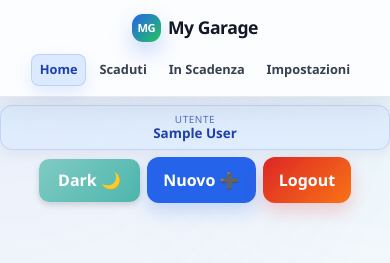
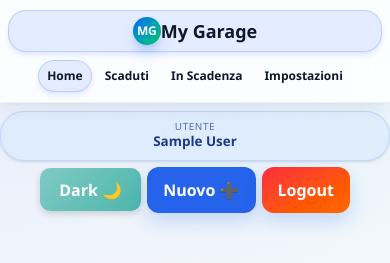
Before and after one commit to POrtalda/my-garage, a React (Vite) app in the folder client/: page / in a window 390 px wide. Shown: the top 263 px of the page. Built offline with nearby package versions, Linux system fonts and the light colour scheme; no server answers; sample sign-in values are in the browser's storage.

Commit message:
Convert menu to Tailwind

```diff
--- a/client/src/components/Menu/Menu.css
+++ /dev/null
@@ -1,331 +0,0 @@
-.menu {
-  position: sticky;
-  top: 0;
-  z-index: 1000;
-  display: flex;
-  width: 100%;
-  align-items: center;
-  justify-content: space-between;
-  gap: 1rem;
-  margin: 0;
-  padding: 0.75rem 1.25rem;
-  border-bottom: 1px solid rgba(148, 163, 184, 0.22);
-  background: rgba(255, 255, 255, 0.86);
-  color: var(--color-text);
-  box-shadow: 0 10px 30px rgba(15, 23, 42, 0.08);
-  font-weight: 700;
-  backdrop-filter: blur(18px);
-}
-
-body.dark .menu {
-  border-bottom-color: rgba(148, 163, 184, 0.16);
-  background: rgba(15, 23, 42, 0.86);
-  color: #f8fafc;
-  box-shadow: 0 12px 32px rgba(0, 0, 0, 0.36);
-}
-
-.menu-brand {
-  display: inline-flex;
-  align-items: center;
-  flex-shrink: 0;
-  gap: 0.55rem;
-  min-height: 40px;
-  padding: 0.25rem 0;
-  color: #111827;
-  font-weight: 900;
-  letter-spacing: -0.03em;
-  line-height: 1;
-  text-decoration: none;
-  white-space: nowrap;
-  transition:
-    color var(--transition-fast),
-    transform var(--transition-fast);
-}
-
-.menu-brand.active {
-  background: transparent;
-  color: #111827;
-}
-
-.menu-brand:hover {
-  color: var(--color-primary-hover);
-  transform: translateY(-1px);
-}
-
-.menu-brand-mark {
-  display: inline-flex;
-  width: 2rem;
-  height: 2rem;
-  align-items: center;
-  justify-content: center;
-  border-radius: 0.8rem;
-  background: linear-gradient(135deg, #2563eb, #22c55e);
-  color: #ffffff;
-  font-size: 0.78rem;
-  font-weight: 950;
-  letter-spacing: -0.04em;
-  box-shadow: 0 10px 22px rgba(37, 99, 235, 0.25);
-}
-
-.menu-brand-text {
-  font-size: 1.35rem;
-}
-
-body.dark .menu-brand,
-body.dark .menu-brand.active {
-  color: #f9fafb;
-}
-
-body.dark .menu-brand:hover {
-  color: #93c5fd;
-}
-
-.menu-links {
-  display: flex;
-  align-items: center;
-  justify-content: center;
-  gap: 0.4rem;
-  margin: 0;
-  padding: 0;
-  list-style: none;
-}
-
-.menu-links li {
-  display: flex;
-  align-items: center;
-}
-
-.menu-links li a {
-  display: inline-flex;
-  align-items: center;
-  justify-content: center;
-  min-height: 36px;
-  padding: 0.45rem 0.78rem;
-  border: 1px solid transparent;
-  border-radius: var(--radius-md);
-  color: var(--color-text-soft);
-  text-decoration: none;
-  transition:
-    background-color var(--transition-fast),
-    border-color var(--transition-fast),
-    color var(--transition-fast),
-    transform var(--transition-fast),
-    box-shadow var(--transition-fast);
-}
-
-.menu-links li a.active {
-  border-color: rgba(37, 99, 235, 0.18);
-  background: var(--color-primary-soft);
-  color: var(--color-primary-soft-text);
-  box-shadow: 0 8px 18px rgba(37, 99, 235, 0.12);
-}
-
-.menu-links li a:hover {
-  border-color: rgba(37, 99, 235, 0.2);
-  background-color: rgba(37, 99, 235, 0.08);
-  color: var(--color-primary-hover);
-  transform: translateY(-1px);
-}
-
-.menu-links li a.active:hover {
-  background: var(--color-primary-soft);
-  color: var(--color-primary-soft-text);
-}
-
-body.dark .menu-links li a {
-  color: #cbd5e1;
-}
-
-body.dark .menu-links li a:hover {
-  border-color: rgba(147, 197, 253, 0.24);
-  background-color: rgba(96, 165, 250, 0.12);
-  color: #bfdbfe;
-}
-
-body.dark .menu-links li a.active {
-  border-color: rgba(147, 197, 253, 0.22);
-  background: rgba(96, 165, 250, 0.18);
-  color: #dbeafe;
-  box-shadow: 0 10px 22px rgba(0, 0, 0, 0.24);
-}
-
-.menu-actions {
-  display: flex;
-  align-items: center;
-  justify-content: center;
-  gap: 0.75rem;
-  margin-top: 1.5rem;
-  margin-bottom: 0.85rem;
-  padding: 0 1rem;
-}
-
-.menu-user {
-  display: flex;
-  min-width: 128px;
-  flex-direction: column;
-  justify-content: center;
-  padding: 0.5rem 0.85rem;
-  border: 1px solid rgba(37, 99, 235, 0.16);
-  border-radius: var(--radius-lg);
-  background: rgba(219, 234, 254, 0.72);
-  color: var(--color-primary-soft-text);
-  line-height: 1.2;
-  box-shadow: var(--shadow-sm);
-}
-
-.menu-user-label {
-  font-size: 0.68rem;
-  text-transform: uppercase;
-  letter-spacing: 0.06em;
-  opacity: 0.72;
-}
-
-.menu-user strong {
-  font-size: 0.9rem;
-  word-break: break-word;
-}
-
-.menu-logout {
-  background: linear-gradient(135deg, var(--color-danger), #f97316);
-  color: #ffffff;
-  box-shadow: 0 8px 18px rgba(239, 68, 68, 0.24);
-}
-
-.menu-logout:hover {
-  background: var(--color-danger-hover);
-  box-shadow: 0 10px 20px rgba(220, 38, 38, 0.24);
-}
-
-.guest-actions {
-  width: 100%;
-  justify-content: center;
-  margin-top: 0.75rem;
-}
-
-body.dark .menu-user {
-  border-color: rgba(147, 197, 253, 0.32);
-  background: rgba(15, 23, 42, 0.72);
-  color: #f8fafc;
-  box-shadow:
-    0 10px 24px rgba(0, 0, 0, 0.28),
-    inset 0 1px 0 rgba(255, 255, 255, 0.06);
-}
-
-body.dark .menu-user-label {
-  color: #cbd5e1;
-  opacity: 1;
-}
-
-body.dark .menu-user strong {
-  color: #ffffff;
-}
-
-@media (max-width: 720px) {
-  .menu {
-    flex-direction: column;
-    align-items: stretch;
-    gap: 0.45rem;
-    padding: 0.6rem 0.7rem;
-  }
-
-  .menu-brand {
-    justify-content: center;
-    min-height: 36px;
-  }
-
-  .menu-brand-mark {
-    width: 1.9rem;
-    height: 1.9rem;
-    border-radius: 0.72rem;
-    font-size: 0.74rem;
-  }
-
-  .menu-brand-text {
-    font-size: 1.2rem;
-  }
-
-  .menu-links {
-    flex-wrap: wrap;
-    justify-content: center;
-    gap: 0.28rem;
-    font-size: 0.86rem;
-  }
-
-  .menu-links li a {
-    min-height: 32px;
-    padding: 0.38rem 0.58rem;
-    border-radius: var(--radius-sm);
-  }
-
-  .menu-actions {
-    flex-wrap: wrap;
-    align-items: center;
-    gap: 0.55rem;
-    margin-top: 0.65rem;
-    margin-bottom: 0.25rem;
-    padding: 0;
-  }
-
-  .menu-user {
-    min-width: 0;
-    width: 100%;
-    align-items: center;
-    padding: 0.45rem 0.7rem;
-    border-radius: var(--radius-md);
-    text-align: center;
-  }
-
-  .menu-user-label {
-    font-size: 0.62rem;
-  }
-
-  .menu-user strong {
-    font-size: 0.84rem;
-  }
-}
-
-@media (max-width: 420px) {
-  .menu {
-    padding-inline: 0.55rem;
-  }
-
-  .menu-brand {
-    gap: 0.45rem;
-  }
-
-  .menu-brand-mark {
-    width: 1.8rem;
-    height: 1.8rem;
-    border-radius: 0.68rem;
-    font-size: 0.7rem;
-  }
-
-  .menu-brand-text {
-    font-size: 1.1rem;
-  }
-
-  .menu-links li a {
-    min-height: 31px;
-    padding: 0.35rem 0.48rem;
-    font-size: 0.8rem;
-  }
-
-  .menu-actions {
-    gap: 0.45rem;
-    margin-top: 0.55rem;
-  }
-}
-
-@media (prefers-reduced-motion: reduce) {
-
-  .menu-brand,
-  .menu-links li a,
-  .menu-logout {
-    transition: none;
-  }
-
-  .menu-brand:hover,
-  .menu-links li a:hover {
-    transform: none;
-  }
-}
--- a/client/src/components/Menu/Menu.jsx
+++ b/client/src/components/Menu/Menu.jsx
@@ -1,18 +1,26 @@
 import { NavLink, useNavigate } from "react-router";
-import "./Menu.css";
 import DarkLight from "../DarkLight/DarkLight";
-import { useContext, useState } from "react";
-import ThemeContext from "../../context/ThemeContext";
+import { useState } from "react";
 import { useAuth } from "../../context/AuthContext";
 import { useToast } from "../../context/ToastContext";
 import NewVehicle from "../NewVehicle/NewVehicle";
 
 export default function Menu({ onAddVehicle }) {
-  const { isDarkMode } = useContext(ThemeContext);
   const { user, isAuthenticated, logout } = useAuth();
   const { showToast } = useToast();
   const navigate = useNavigate();
   const [showModal, setShowModal] = useState(false);
+  const menuLinkClassName = ({ isActive }) =>
+    [
+      "inline-flex min-h-9 items-center justify-center rounded-xl border px-3 py-2 no-underline transition",
+      "hover:-translate-y-px hover:border-blue-600/20 hover:bg-blue-600/10 hover:text-blue-700",
+      "dark:hover:border-blue-300/25 dark:hover:bg-blue-400/10 dark:hover:text-blue-200",
+      "max-[720px]:min-h-8 max-[720px]:rounded-lg max-[720px]:px-2.5 max-[720px]:py-1.5",
+      "max-[420px]:px-2 max-[420px]:text-xs",
+      isActive
+        ? "border-blue-600/20 bg-blue-600/10 text-blue-700 shadow-md shadow-blue-600/10 dark:border-blue-300/25 dark:bg-blue-400/15 dark:text-blue-100 dark:shadow-black/20"
+        : "border-transparent text-slate-700 dark:text-slate-300",
+    ].join(" ");
 
   const handleLogout = () => {
     logout();
@@ -43,40 +51,53 @@ export default function Menu({ onAddVehicle }) {
     <>
       {isAuthenticated && (
         <nav
-          className={isDarkMode ? "menu menu_dark" : "menu menu_light"}
+          className="sticky top-0 z-[1000] m-0 flex w-full items-center justify-between gap-4 border-b border-slate-300/30 bg-white/85 px-5 py-3 font-bold text-slate-900 shadow-lg shadow-slate-900/5 backdrop-blur-xl dark:border-slate-400/15 dark:bg-slate-900/85 dark:text-slate-50 dark:shadow-black/30 max-[720px]:flex-col max-[720px]:items-stretch max-[720px]:gap-2 max-[720px]:px-3 max-[720px]:py-2.5 max-[420px]:px-2"
           aria-label="Navigazione principale"
         >
           <NavLink
             to="/"
-            className="menu-brand"
+            className={menuLinkClassName}
             aria-label="Vai alla Home di My Garage"
             onClick={closeModalOnly}
             end
           >
-            <span className="menu-brand-mark" aria-hidden="true">
+            <span
+              className="inline-flex size-8 items-center justify-center rounded-xl bg-gradient-to-br from-blue-600 to-green-500 text-xs font-black tracking-tight text-white shadow-lg shadow-blue-600/25 max-[720px]:size-7.5 max-[720px]:rounded-lg max-[420px]:size-7"
+              aria-hidden="true"
+            >
               MG
             </span>
-            <span className="menu-brand-text">My Garage</span>
+            <span className="text-[1.35rem] max-[720px]:text-xl max-[420px]:text-lg">
+              My Garage
+            </span>
           </NavLink>
 
-          <ul className="menu-links">
+          <ul className="m-0 flex list-none items-center justify-center gap-1 p-0 max-[720px]:flex-wrap max-[720px]:gap-1 max-[720px]:text-sm">
             <li>
-              <NavLink to="/" onClick={closeModalOnly} end>
+              <NavLink to="/"
+                className={menuLinkClassName}
+                onClick={closeModalOnly} end>
                 Home
               </NavLink>
             </li>
             <li>
-              <NavLink to="/expired" onClick={closeModalOnly}>
+              <NavLink to="/expired"
+                className={menuLinkClassName}
+                onClick={closeModalOnly}>
                 Scaduti
               </NavLink>
             </li>
             <li>
-              <NavLink to="/expiring" onClick={closeModalOnly}>
+              <NavLink to="/expiring"
+                className={menuLinkClassName}
+                onClick={closeModalOnly}>
                 In Scadenza
               </NavLink>
             </li>
             <li>
-              <NavLink to="/impostazioni" onClick={closeModalOnly}>
+              <NavLink to="/impostazioni"
+                className={menuLinkClassName}
+                onClick={closeModalOnly}>
                 Impostazioni
               </NavLink>
             </li>
@@ -86,13 +107,20 @@ export default function Menu({ onAddVehicle }) {
 
       <div
         className={
-          isAuthenticated ? "menu-actions" : "menu-actions guest-actions"
+          isAuthenticated
+            ? "mt-6 mb-3.5 flex items-center justify-center gap-3 px-4 max-[720px]:mt-3 max-[720px]:mb-1 max-[720px]:flex-wrap max-[720px]:gap-2 max-[720px]:px-0 max-[420px]:mt-2 max-[420px]:gap-1.5"
+            : "mt-3 flex w-full items-center justify-center gap-3 px-4 max-[720px]:flex-wrap max-[720px]:gap-2 max-[720px]:px-0"
         }
       >
         {isAuthenticated && (
-          <div className="menu-user">
-            <span className="menu-user-label">Utente</span>
-            <strong>{user?.name || user?.email}</strong>
+          <div className="flex min-w-32 flex-col justify-center rounded-2xl border border-blue-600/15 bg-blue-100/70 px-3.5 py-2 leading-tight text-blue-900 shadow-sm dark:border-blue-300/30 dark:bg-slate-900/70 dark:text-slate-50 dark:shadow-lg dark:shadow-black/25 max-[720px]:w-full max-[720px]:min-w-0 max-[720px]:items-center max-[720px]:rounded-xl max-[720px]:px-3 max-[720px]:py-2 max-[720px]:text-center">
+            <span className="text-[0.68rem] uppercase tracking-[0.06em] opacity-70 dark:text-slate-300 dark:opacity-100 max-[720px]:text-[0.62rem]">
+              Utente
+            </span>
+
+            <strong className="break-words text-sm dark:text-white max-[720px]:text-[0.84rem]">
+              {user?.name || user?.email}
+            </strong>
           </div>
         )}
 
@@ -100,13 +128,17 @@ export default function Menu({ onAddVehicle }) {
 
         {isAuthenticated && (
           <>
-            <button type="button" onClick={handleOpenModal}>
+            <button
+              type="button"
+              className="min-h-11 rounded-full bg-blue-600 px-4 py-3 font-extrabold text-white shadow-lg shadow-blue-600/20 transition hover:-translate-y-px hover:bg-blue-700 hover:shadow-xl hover:shadow-blue-600/25 disabled:cursor-not-allowed disabled:opacity-70 max-[420px]:px-3 max-[420px]:py-2.5"
+              onClick={handleOpenModal}
+            >
               Nuovo ➕
             </button>
 
             <button
               type="button"
-              className="menu-logout"
+              className="min-h-11 rounded-full bg-gradient-to-br from-red-500 to-orange-500 px-4 py-3 font-extrabold text-white shadow-lg shadow-red-500/25 transition hover:-translate-y-px hover:from-red-600 hover:to-red-600 hover:shadow-xl hover:shadow-red-600/25 max-[420px]:px-3 max-[420px]:py-2.5"
               onClick={handleLogout}
             >
               Logout
```
